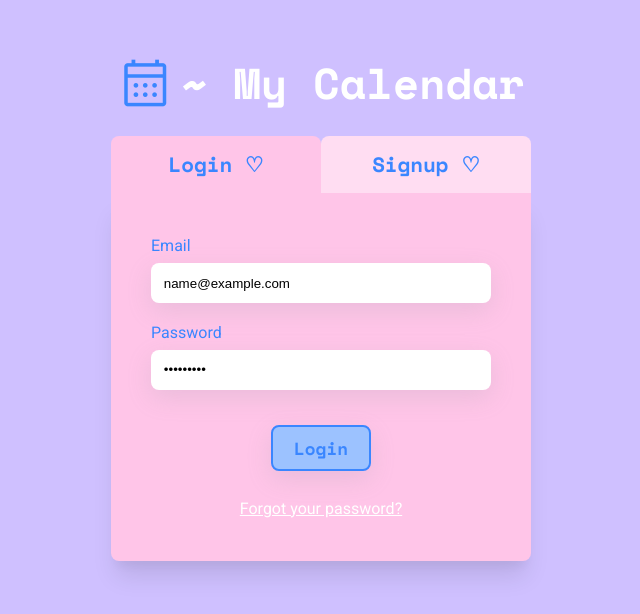
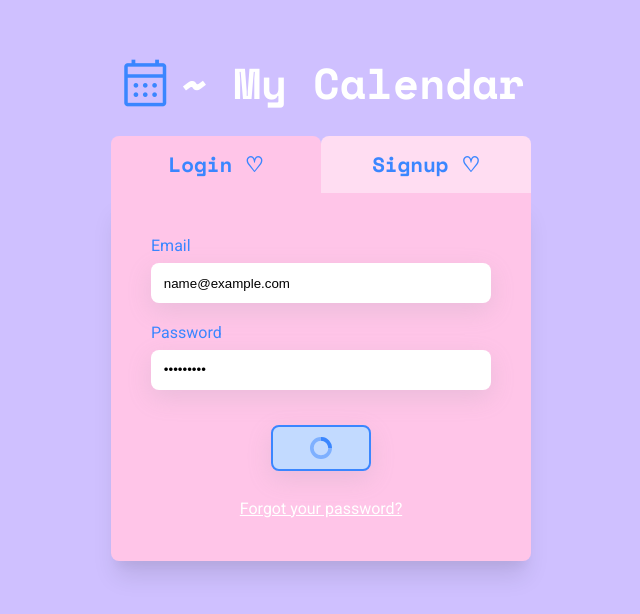
Before and after one commit to noam-ackerman/calendar-app-react-typescript, a React (Create React App) app: page /login in a window 1280 px wide. Both pictures are taken after typing "name@example.com", "Sample123" into the empty fields and a click on the button "Login". Shown: the top 614 px of the page, without its empty margins (319-959 px from the left). Built offline with nearby package versions, Linux system fonts and the light colour scheme; no server answers.

Commit message:
Adding loader spinner on auth buttons when loading state and adding routes wrappers for public auth ones and private calendar

```diff
--- a/package.json
+++ b/package.json
@@ -18,6 +18,7 @@
     "react": "^18.2.0",
     "react-dom": "^18.2.0",
     "react-hook-form": "^7.46.1",
+    "react-loader-spinner": "^5.4.5",
     "react-router": "^6.15.0",
     "react-router-dom": "^6.15.0",
     "react-scripts": "5.0.1",
--- a/src/App.tsx
+++ b/src/App.tsx
@@ -1,5 +1,12 @@
 import React from "react";
-import { BrowserRouter as Router, Routes, Route } from "react-router-dom";
+import {
+  BrowserRouter as Router,
+  Routes,
+  Route,
+  Navigate,
+} from "react-router-dom";
+import PrivateRoute from "./components/routesWrappers/privateRoute";
+import PublicAuthRoute from "./components/routesWrappers/publicAuthRoute";
 import FormCard from "./components/auth/formCard";
 import CalendarPage from "./components/calendar/calendarPage";
 import "./styles/styles.scss";
@@ -9,13 +16,39 @@ function App(): JSX.Element {
     <>
       <Router>
         <Routes>
-          <Route path="/" element={<CalendarPage />} />
-          <Route path="/login" element={<FormCard formType="login" />} />
-          <Route path="/signup" element={<FormCard formType="signup" />} />
+          <Route
+            path="/"
+            element={
+              <PrivateRoute>
+                <CalendarPage />
+              </PrivateRoute>
+            }
+          />
+          <Route
+            path="/login"
+            element={
+              <PublicAuthRoute>
+                <FormCard formType="login" />
+              </PublicAuthRoute>
+            }
+          />
+          <Route
+            path="/signup"
+            element={
+              <PublicAuthRoute>
+                <FormCard formType="signup" />
+              </PublicAuthRoute>
+            }
+          />
           <Route
             path="/resetpassword"
-            element={<FormCard formType="resetPassword" />}
+            element={
+              <PublicAuthRoute>
+                <FormCard formType="resetPassword" />
+              </PublicAuthRoute>
+            }
           />
+          <Route path="/*" element={<Navigate to="/" />} />
         </Routes>
       </Router>
     </>
--- a/src/components/auth/loginForm.tsx
+++ b/src/components/auth/loginForm.tsx
@@ -4,6 +4,7 @@ import { yupResolver } from "@hookform/resolvers/yup";
 import { LoginFormData } from "../../utils/interfaces";
 import { Link, useNavigate } from "react-router-dom";
 import { useAuth } from "../../ctx/authCtx";
+import { OvalBtn } from "../../utils/spinners";
 import * as yup from "yup";
 
 export default function LoginForm(): JSX.Element {
@@ -77,7 +78,10 @@ export default function LoginForm(): JSX.Element {
           onChange={() => clearErrors()}
         />
       </div>
-      <button type="submit">Login</button>
+      <button disabled={loading} type="submit">
+        {loading && <OvalBtn color="#3a86ff" />}
+        <span>Login</span>
+      </button>
       <Link to="/resetpassword" title="resetPassword">
         Forgot your password?
       </Link>
--- a/src/components/auth/resetPassword.tsx
+++ b/src/components/auth/resetPassword.tsx
@@ -4,6 +4,7 @@ import { yupResolver } from "@hookform/resolvers/yup";
 import { ResetPasswordFormData } from "../../utils/interfaces";
 import { Link } from "react-router-dom";
 import { useAuth } from "../../ctx/authCtx";
+import { OvalBtn } from "../../utils/spinners";
 import * as yup from "yup";
 
 export default function ResetPassword(): JSX.Element {
@@ -56,7 +57,10 @@ export default function ResetPassword(): JSX.Element {
           onChange={() => clearErrors()}
         />
       </div>
-      <button type="submit">Reset Password</button>
+      <button disabled={loading} type="submit">
+        {loading && <OvalBtn color="#3a86ff" />}
+        <span>Reset Password</span>
+      </button>
       <Link to="/login" title="login">
         Back to login
       </Link>
--- a/src/components/auth/signupForm.tsx
+++ b/src/components/auth/signupForm.tsx
@@ -4,6 +4,7 @@ import { yupResolver } from "@hookform/resolvers/yup";
 import { SignupFormData } from "../../utils/interfaces";
 import { useNavigate } from "react-router-dom";
 import { useAuth } from "../../ctx/authCtx";
+import { OvalBtn } from "../../utils/spinners";
 import * as yup from "yup";
 
 export default function SignupForm(): JSX.Element {
@@ -102,7 +103,10 @@ export default function SignupForm(): JSX.Element {
           onChange={() => clearErrors()}
         />
       </div>
-      <button type="submit">Signup</button>
+      <button disabled={loading} type="submit">
+        {loading && <OvalBtn color="#3a86ff" />}
+        <span>Signup</span>
+      </button>
     </form>
   );
 }
--- /dev/null
+++ b/src/components/routesWrappers/privateRoute.tsx
@@ -0,0 +1,11 @@
+import { Navigate } from "react-router-dom";
+import { useAuth } from "../../ctx/authCtx";
+import { ChildrenProps } from "../../utils/interfaces";
+
+export default function PrivateRoute({ children }: ChildrenProps): JSX.Element {
+  const { currentUser } = useAuth();
+  if (!currentUser) {
+    return <Navigate to="/login" />;
+  }
+  return <>{children}</>;
+}
--- /dev/null
+++ b/src/components/routesWrappers/publicAuthRoute.tsx
@@ -0,0 +1,13 @@
+import { Navigate } from "react-router-dom";
+import { useAuth } from "../../ctx/authCtx";
+import { ChildrenProps } from "../../utils/interfaces";
+
+export default function PublicAuthRoute({
+  children,
+}: ChildrenProps): JSX.Element {
+  const { currentUser } = useAuth();
+  if (currentUser) {
+    return <Navigate to="/" />;
+  }
+  return <>{children}</>;
+}
--- a/src/styles/auth.scss
+++ b/src/styles/auth.scss
@@ -80,6 +80,20 @@
         );
         align-self: center;
         margin-top: 1rem;
+        &:disabled {
+          position: relative;
+          background-color: $lighterBlue-color;
+          cursor: $default-cursor;
+          span {
+            opacity: 0;
+          }
+        }
+        .ovalBtn {
+          position: absolute;
+          right: 50%;
+          bottom: 50%;
+          transform: translate(50%, 50%);
+        }
       }
       a {
         color: #fff;
--- /dev/null
+++ b/src/utils/spinners.tsx
@@ -0,0 +1,23 @@
+import { ReactElement } from "react";
+import { Oval } from "react-loader-spinner";
+
+interface Props {
+  color: string;
+}
+
+export const OvalBtn = ({ color }: Props): ReactElement => {
+  return (
+    <Oval
+      height={22}
+      width={22}
+      color={color}
+      wrapperStyle={{}}
+      wrapperClass="ovalBtn"
+      visible={true}
+      ariaLabel="oval-loading"
+      secondaryColor={color}
+      strokeWidth={8}
+      strokeWidthSecondary={8}
+    />
+  );
+};
```
Also changed, not shown: 1 other file (tests, documents, lock files or other folders).
